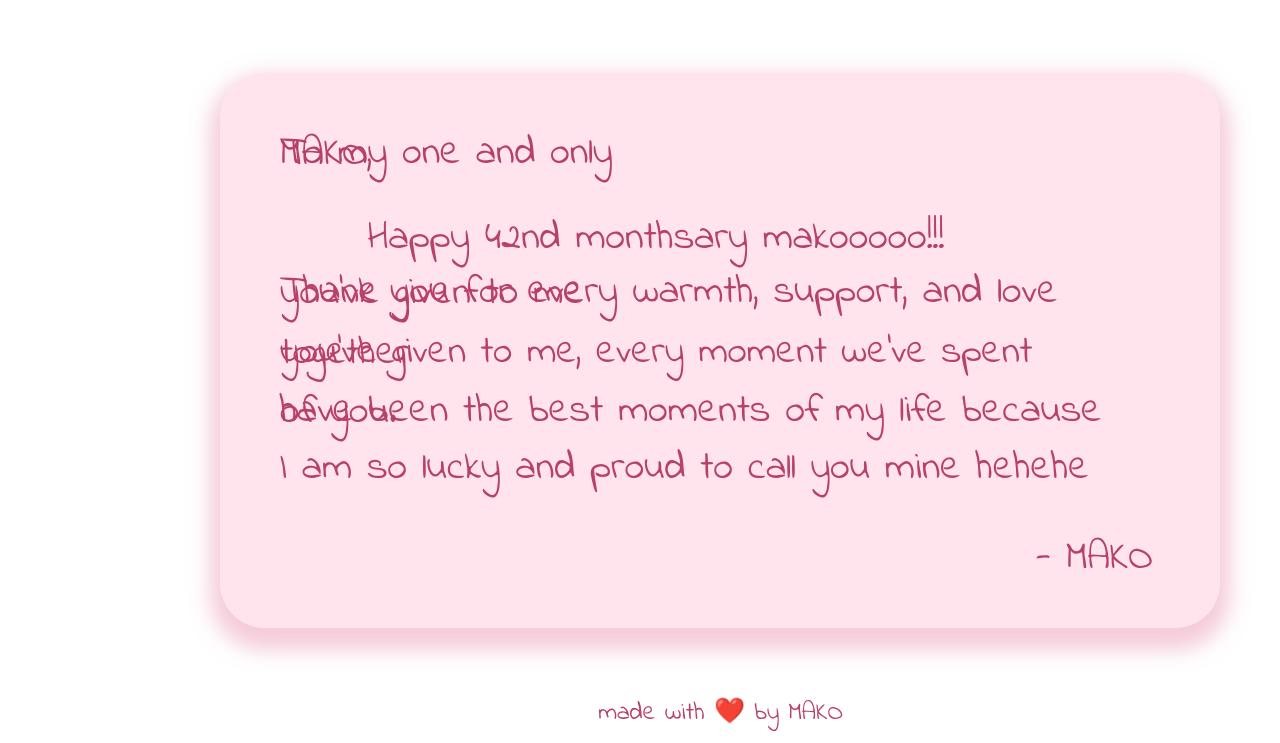
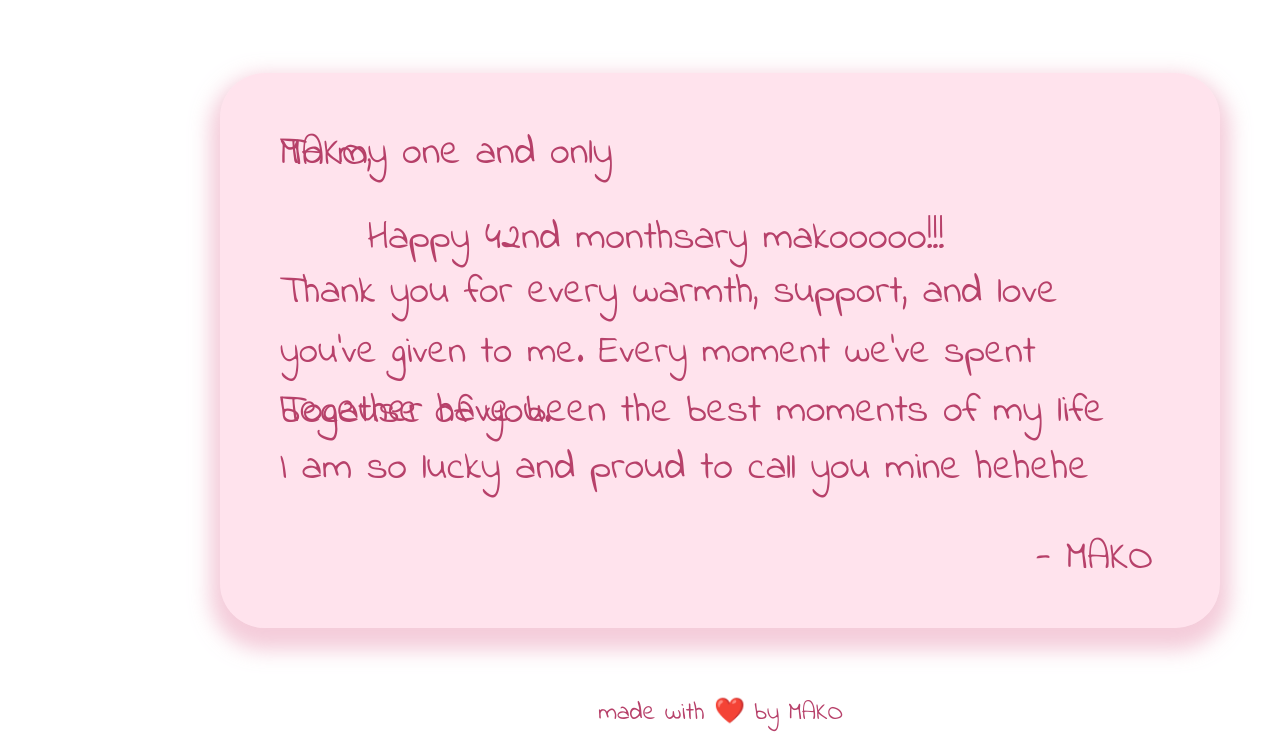
Before and after one commit to Kamotecute/Monthsary, a plain HTML site: page index.html in a window 1280 px wide. Shown: the part 627-1370 px from the top of the page. Drawn offline with nearby package versions, Linux system fonts and the light colour scheme.

Commit message:
Update index.html

```diff
--- a/index.html
+++ b/index.html
@@ -32,9 +32,9 @@
           <div class="text-wrapper-2">To my one and only MAKO,</div>
           <div class="overlap-2">
             <p class="text-wrapper-3">Happy 42nd monthsary makooooo!!!</p>
-            <p class="text-wrapper-4">Thank you for every warmth, support, and love you've given to me</p>
-            <p class="every-moment-that-we">you've given to me, every moment we've spent together</p>
-            <p class="text-wrapper-5">have been the best moments of my life because of you.</p>
+            <p class="text-wrapper-4">Thank you for every warmth, support, and love</p>
+            <p class="every-moment-that-we">you've given to me. Every moment we've spent</p>
+            <p class="text-wrapper-5"> Together have been the best moments of my life because of you.</p>
             <p class="here-s-to-many-more">I am so lucky and proud to call you mine hehehe</p>
           </div>
           <div class="text-wrapper-6">- MAKO</div>
```
